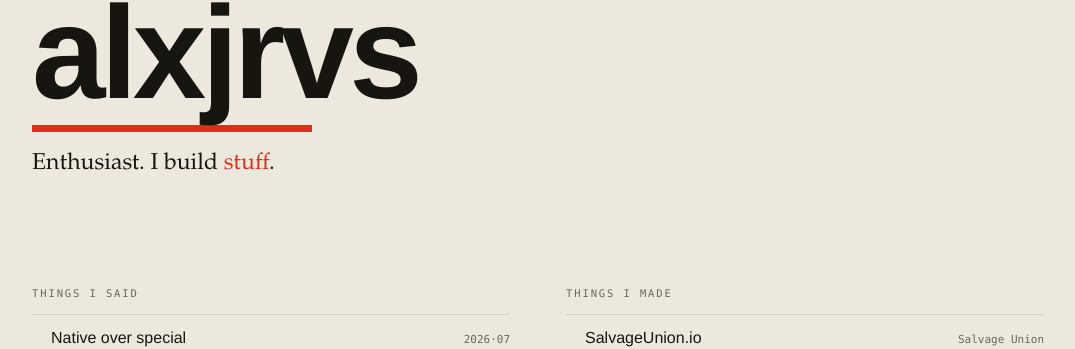
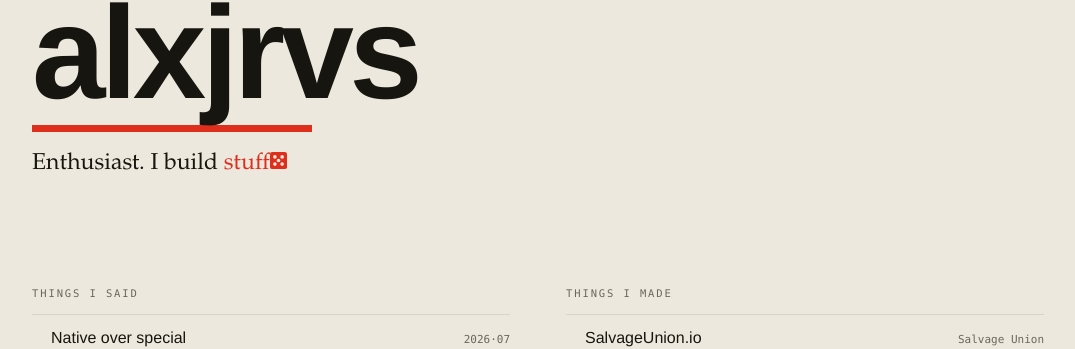
Before and after one commit to alxjrvs/alxjrvs.github.io, a Jekyll site: the page built from index.html, in a window 1280 px wide. Shown: the part 175-524 px from the top of the page, without its empty margins (102-1177 px from the left). Built offline with Jekyll 4.4.1, drawn with Linux system fonts in a browser that asks for light colours.

Commit message:
Hero: a die face as the period in 'I build stuff'
Small inline SVG die (signal-red face, knockout pips that take the page
colour in either theme) replaces the full stop — echoes the red-square mark
and the dice motif.

```diff
--- a/assets/css/signal.css
+++ b/assets/css/signal.css
@@ -158,6 +158,10 @@ a { color: inherit; }
   line-height: 1.4; max-width: 34ch; margin: 0;
 }
 .hero .tagline em { font-style: normal; color: var(--red); }
+/* the dice that ends the sentence — a die face as the full stop */
+.die { width: .74em; height: .74em; vertical-align: baseline; margin-left: .05em; }
+.die .die-face { fill: var(--red); }
+.die .die-pips circle { fill: var(--paper); }
 
 .columns {
   display: grid; grid-template-columns: repeat(2, minmax(0, 1fr));
--- a/index.html
+++ b/index.html
@@ -4,7 +4,7 @@ layout: default
 <section class="hero">
   <h1 class="wordmark">alxjrvs</h1>
   <div class="rule" aria-hidden="true"></div>
-  <p class="tagline">Enthusiast. I build <em>stuff</em>.</p>
+  <p class="tagline">Enthusiast. I build <em>stuff</em><svg class="die" viewBox="0 0 16 16" aria-hidden="true"><rect class="die-face" width="16" height="16" rx="2"/><g class="die-pips"><circle cx="4.6" cy="4.6" r="1.7"/><circle cx="11.4" cy="4.6" r="1.7"/><circle cx="8" cy="8" r="1.7"/><circle cx="4.6" cy="11.4" r="1.7"/><circle cx="11.4" cy="11.4" r="1.7"/></g></svg></p>
 </section>
 
 <section class="columns">
```
